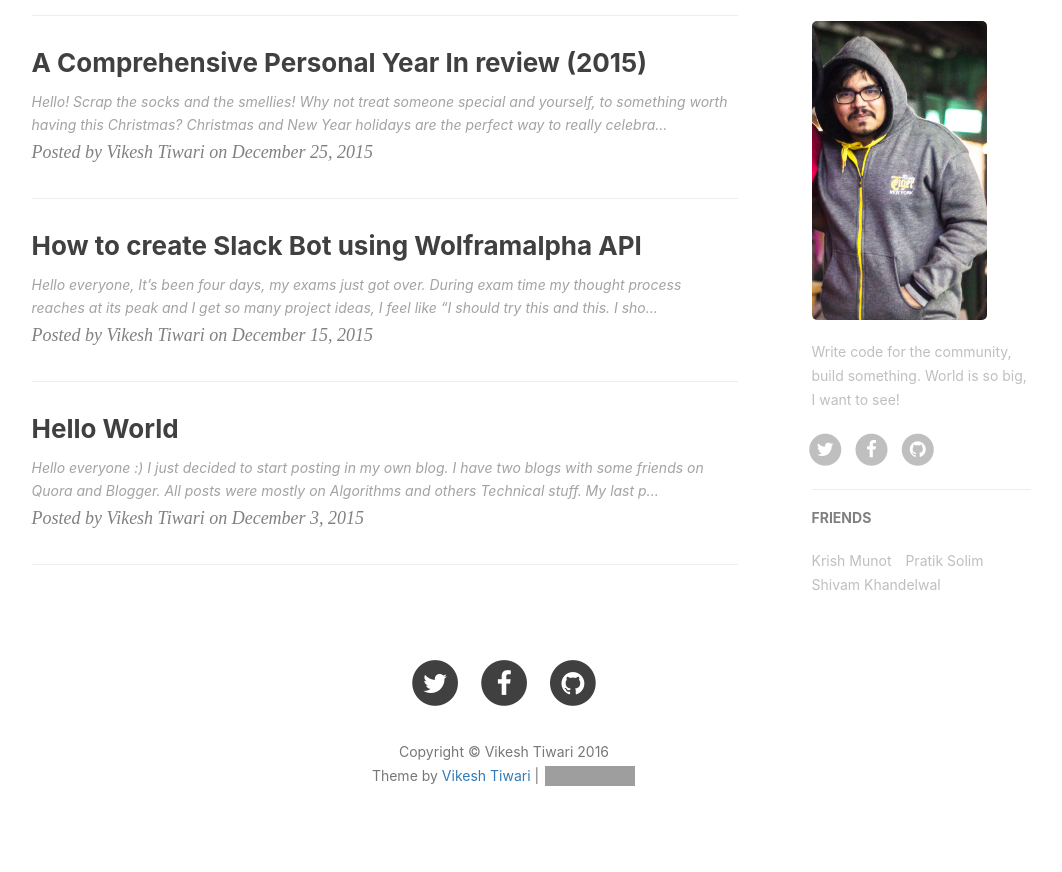
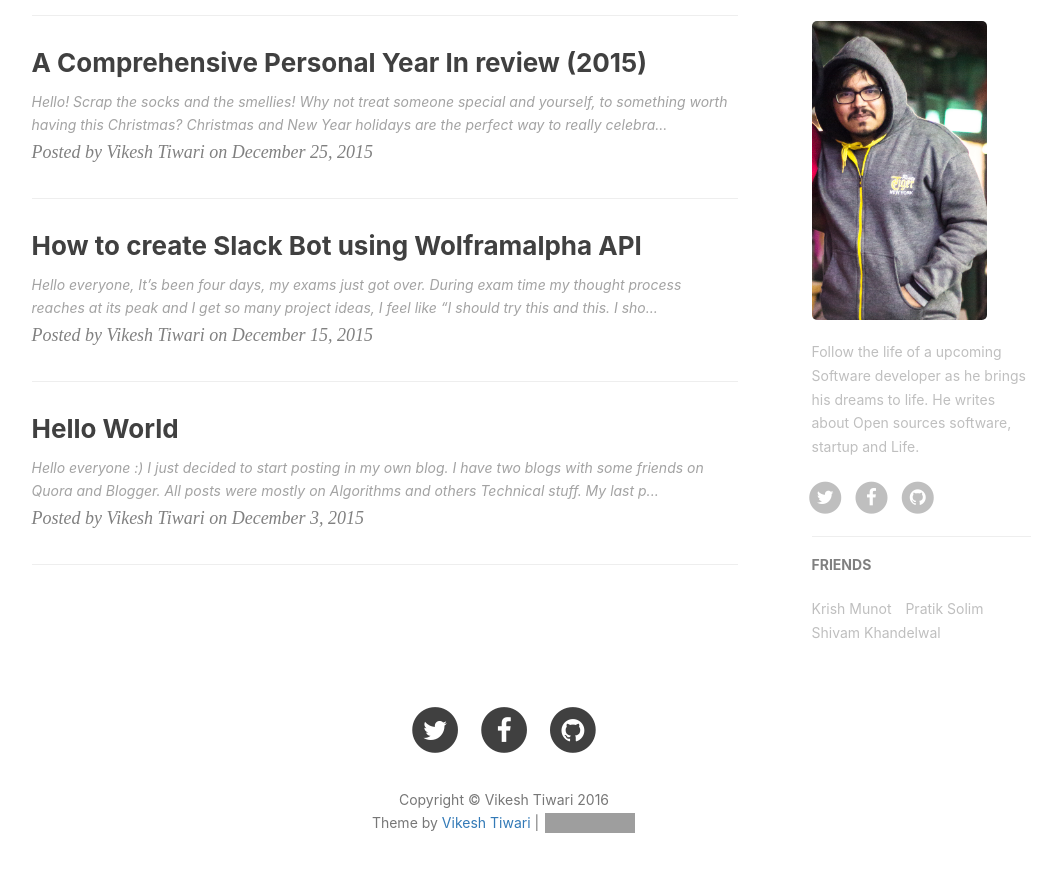
Before and after one commit to nish-d/vicky002.github.io, a Jekyll site: the page built from index.html, in a window 1280 px wide and 900 px high, scrolled down 605 px. Shown: the top 872 px of the window, without its empty margins (136-1198 px from the left). Built offline with Jekyll 4.4.1, drawn with Linux system fonts in a browser that asks for light colours; nearby versions of some CDN libraries; some web fonts are replaced; the list of posts is cut into pages by our own code; comment, search, counter and statistics services are not loaded; grey boxes are pictures that could not be loaded.

Commit message:
updated about

```diff
--- a/_config.yml
+++ b/_config.yml
@@ -36,7 +36,7 @@ exclude: ["less","node_modules","Gruntfile.js","package.json","README.md"]
 
 # Sidebar setting
 sidebar: true
-sidebar-about-description: "Write code for the community, build something. World is so big, I want to see!"
+sidebar-about-description: "Follow the life of a upcoming Software developer as he brings his dreams to life. He writes about Open sources software, startup and Life."
 sidebar-avatar: /img/avatar-vicky.jpg
 
 # featured tags
```
